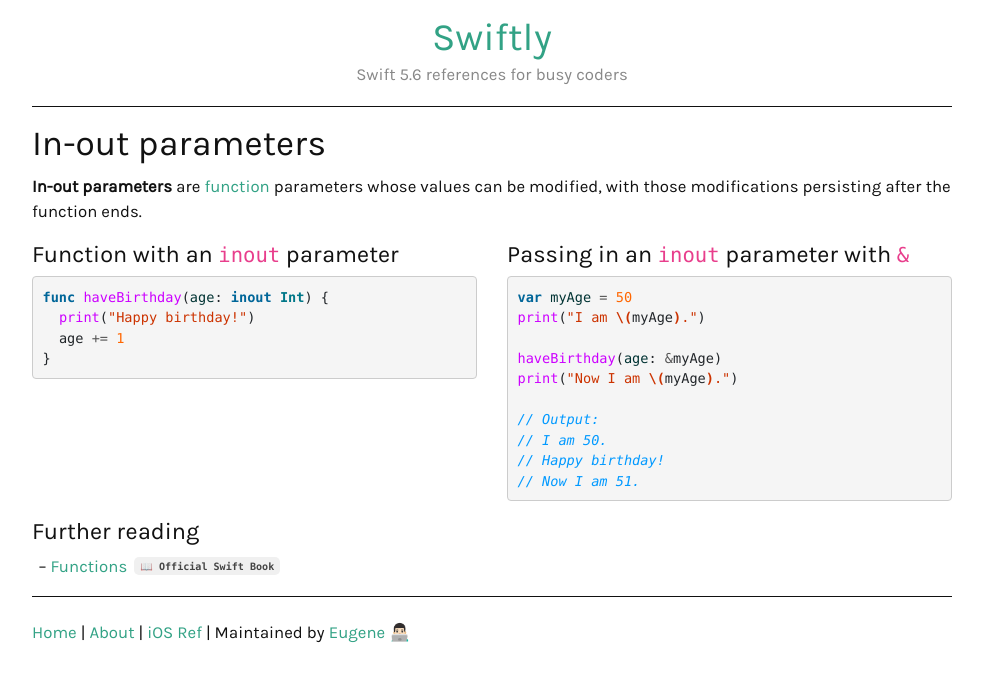
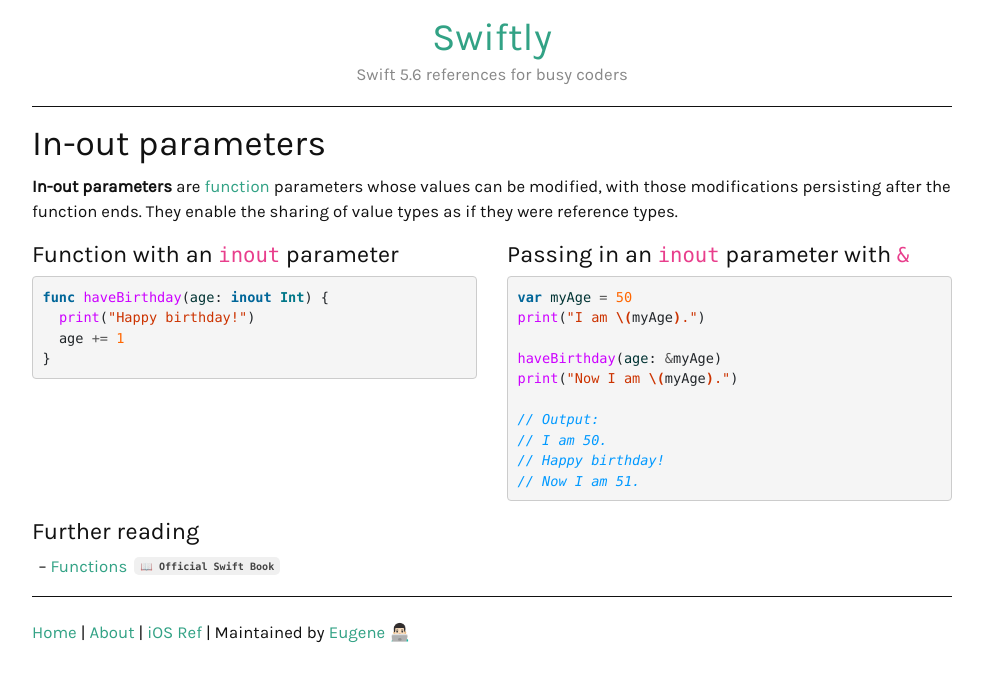
Before and after one commit to ebelinski/swiftly, a Jekyll site: the page built from _guides/in-out.md, in a window 1280 px wide. Shown: the top 682 px of the page, without its empty margins (148-1131 px from the left). Built offline with Jekyll 4.4.1, drawn with Linux system fonts in a browser that asks for light colours; comment, search, counter and statistics services are not loaded.

Commit message:
Tweaked in-out page.

```diff
--- a/_guides/in-out.md
+++ b/_guides/in-out.md
@@ -1,13 +1,13 @@
 ---
 layout: default
 title: "In-out parameters"
-description: A Swift 5.6 nil-coalescing operator (??) reference guide, with an example and a comparison to let-else.
+description: A Swift 5.6 in-out parameter reference guide, with an example of declaring a function with an in-out parameter and passing in an in-out parameter.
 redirect_from:
   - /inout/
 ---
 {::options parse_block_html="true" /}
 
-**In-out parameters** are [function](/functions) parameters whose values can be modified, with those modifications persisting after the function ends.
+**In-out parameters** are [function](/functions) parameters whose values can be modified, with those modifications persisting after the function ends. They enable the sharing of value types as if they were reference types.
 
 {% include opencol.html size=6 newrow=true %}
 
```
